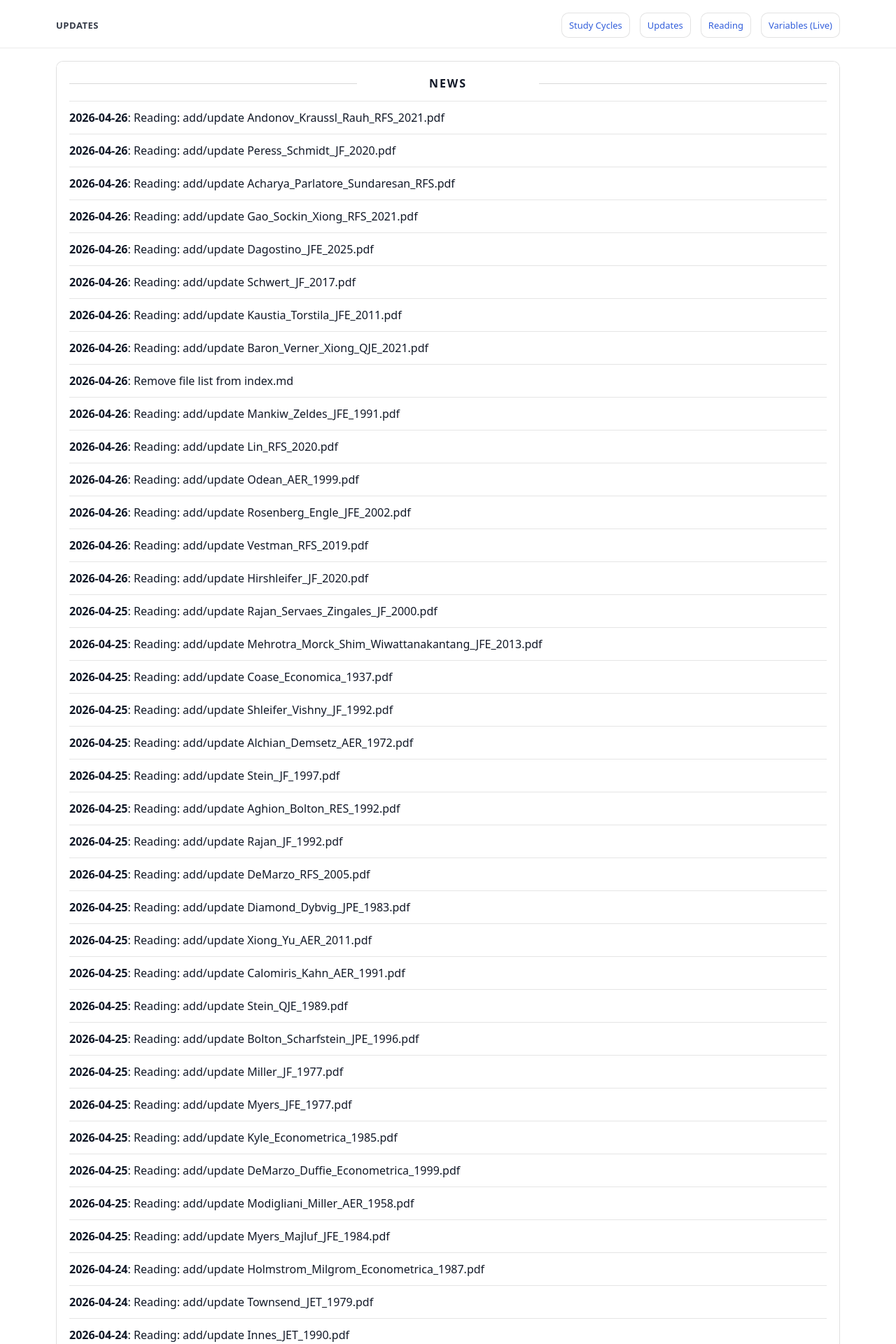
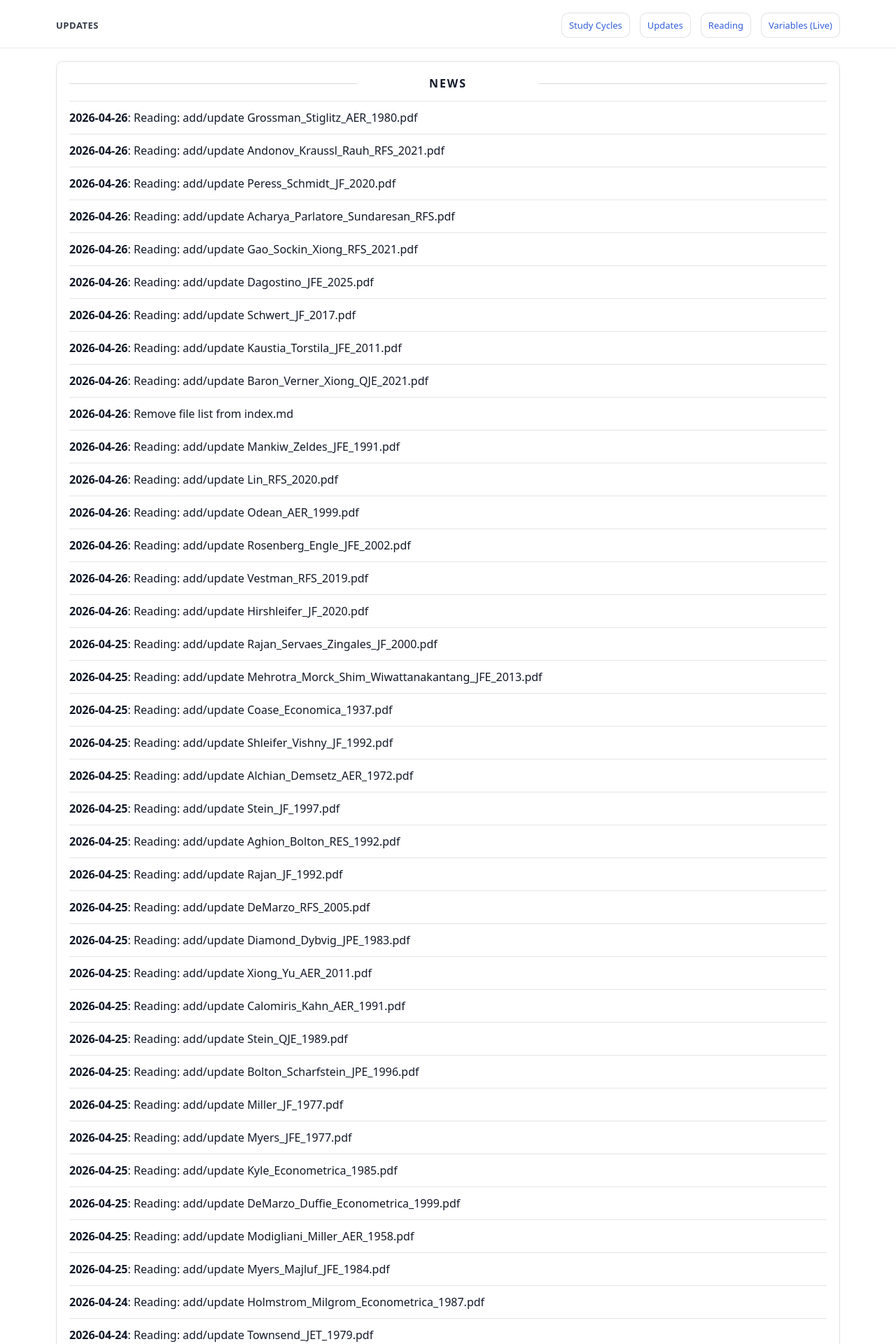
Before and after one commit to yaxinzn/study-archive, a Jekyll site: the page built from updates/index.md, in a window 1280 px wide. Shown: the top 1920 px of the page at 70% size. Built offline with Jekyll 4.4.1, drawn with Linux system fonts in a browser that asks for light colours; some of the changed text lies outside the part shown.

Commit message:
chore: update NEWS feed

```diff
--- a/_data/news.yml
+++ b/_data/news.yml
@@ -1,4 +1,7 @@
 # Auto-generated update history (sorted newest -> oldest). Do not edit manually.
+- ts: "1777207090"
+  date: "2026-04-26"
+  title: "Reading: add/update Grossman_Stiglitz_AER_1980.pdf"
 - ts: "1777206774"
   date: "2026-04-26"
   title: "Reading: add/update Andonov_Kraussl_Rauh_RFS_2021.pdf"
```
